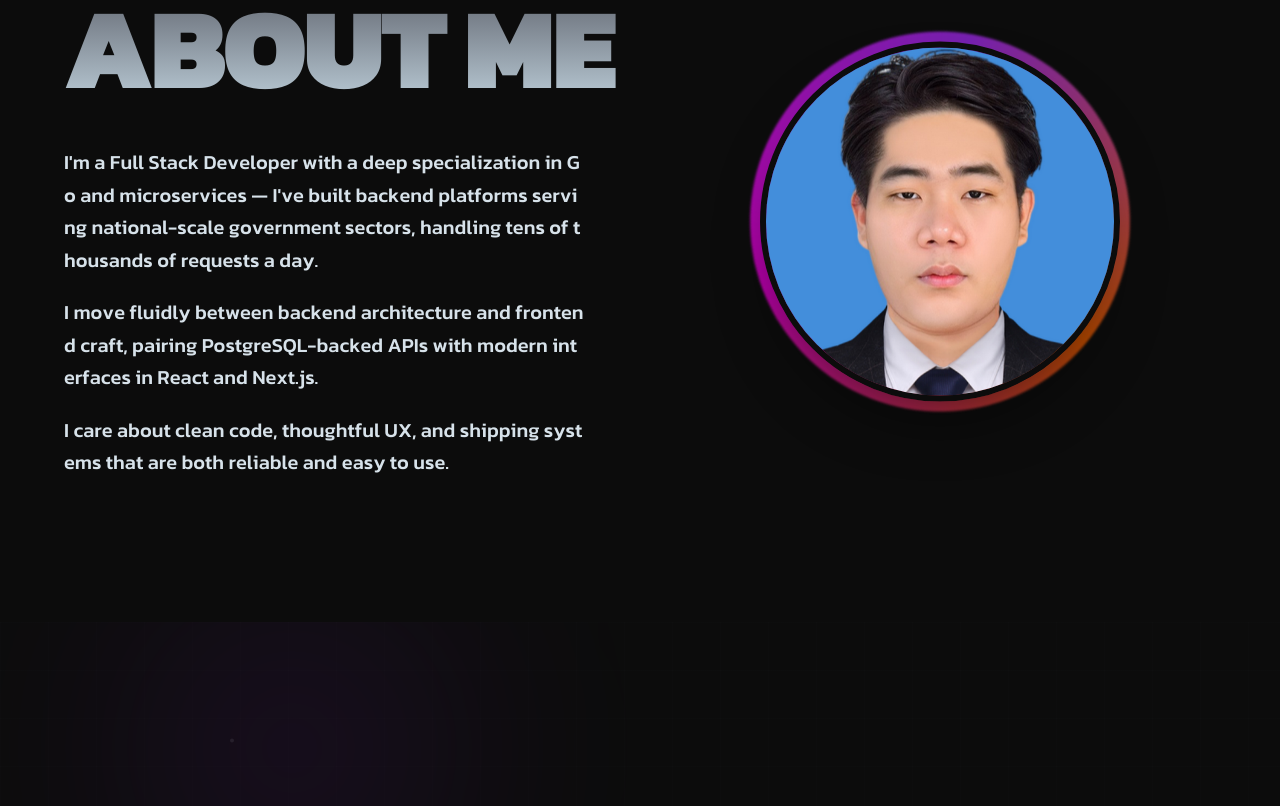
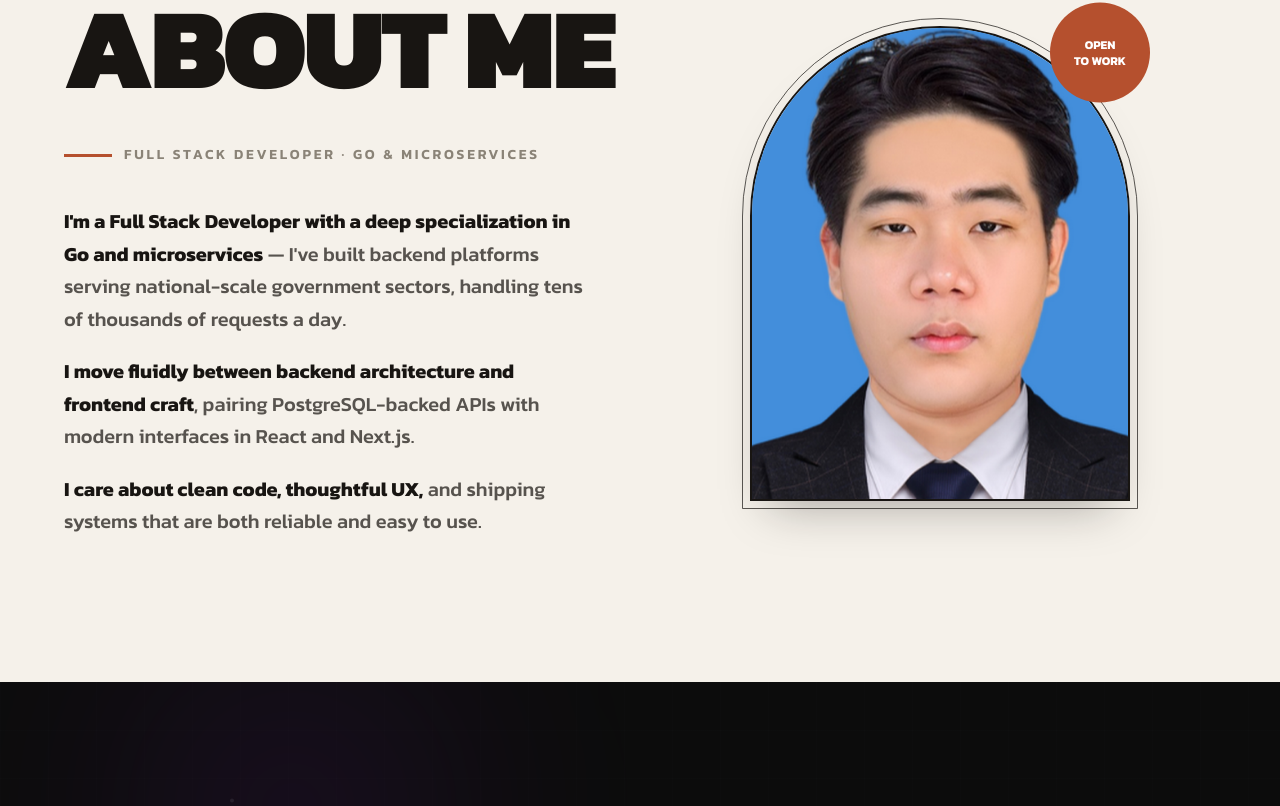
Before and after one commit to tonklasocute/tonkla-portfolio, a React (Vite) app: page / in a window 1280 px wide. Shown: the part 954-1760 px from the top of the page. Built offline with nearby package versions, Linux system fonts and the light colour scheme.

Commit message:
feat: restructure AboutSection for improved readability; replace AnimatedText with direct rendering

```diff
--- a/src/components/AboutSection.tsx
+++ b/src/components/AboutSection.tsx
@@ -1,72 +1,70 @@
 import { motion } from 'framer-motion'
 import FadeIn from './FadeIn'
-import AnimatedText from './AnimatedText'
 import profilePhoto from '../assets/profile.png'
 
 const ABOUT_PARAGRAPHS = [
-  "I'm a Full Stack Developer with a deep specialization in Go and microservices — I've built backend platforms serving national-scale government sectors, handling tens of thousands of requests a day.",
-  'I move fluidly between backend architecture and frontend craft, pairing PostgreSQL-backed APIs with modern interfaces in React and Next.js.',
-  'I care about clean code, thoughtful UX, and shipping systems that are both reliable and easy to use.',
+  {
+    bold: "I'm a Full Stack Developer with a deep specialization in Go and microservices",
+    rest: " — I've built backend platforms serving national-scale government sectors, handling tens of thousands of requests a day.",
+  },
+  {
+    bold: 'I move fluidly between backend architecture and frontend craft',
+    rest: ', pairing PostgreSQL-backed APIs with modern interfaces in React and Next.js.',
+  },
+  {
+    bold: 'I care about clean code, thoughtful UX,',
+    rest: ' and shipping systems that are both reliable and easy to use.',
+  },
 ]
 
 export default function AboutSection() {
   return (
-    <section id="about" className="relative px-5 sm:px-8 md:px-10 py-20 sm:py-28 md:py-36">
+    <section id="about" className="relative bg-[#F5F1EA] px-5 sm:px-8 md:px-10 py-20 sm:py-28 md:py-36">
       <div className="max-w-6xl mx-auto grid grid-cols-1 lg:grid-cols-2 gap-16 lg:gap-12 items-center">
         <div className="flex flex-col gap-8 sm:gap-10">
           <FadeIn y={40}>
             <h2
-              className="hero-heading font-black uppercase leading-none tracking-tight"
+              className="text-[#181512] font-black uppercase leading-none tracking-tight"
               style={{ fontSize: 'clamp(3rem, 9vw, 120px)' }}
             >
               About me
             </h2>
           </FadeIn>
 
+          <FadeIn delay={0.1} y={20}>
+            <div className="flex items-center gap-3">
+              <span className="w-12 h-[3px] bg-[#B5502E]" />
+              <span className="text-[#8A8377] font-semibold uppercase tracking-[0.2em] text-xs sm:text-sm">
+                Full Stack Developer · Go &amp; Microservices
+              </span>
+            </div>
+          </FadeIn>
+
           <div className="flex flex-col gap-4 sm:gap-5">
-            {ABOUT_PARAGRAPHS.map((text) => (
-              <AnimatedText
-                key={text}
-                text={text}
-                className="text-[#D7E2EA] font-medium leading-relaxed max-w-[520px]"
+            {ABOUT_PARAGRAPHS.map(({ bold, rest }, i) => (
+              <FadeIn key={bold} delay={0.15 + i * 0.08} y={20}>
+                <p
+                  className="leading-relaxed max-w-[520px]"
                   style={{ fontSize: 'clamp(1rem, 1.8vw, 1.25rem)' }}
-              />
+                >
+                  <span className="text-[#181512] font-bold">{bold}</span>
+                  <span className="text-[#57534E] font-medium">{rest}</span>
+                </p>
+              </FadeIn>
             ))}
           </div>
         </div>
 
         <FadeIn delay={0.2} x={60} y={0} duration={0.9}>
-          <div className="relative w-full max-w-[440px] mx-auto">
+          <div className="relative w-full max-w-[380px] mx-auto">
             <div
-              className="absolute inset-0 -z-10 rounded-full blur-[80px] opacity-90"
-              style={{
-                background:
-                  'radial-gradient(circle at 30% 25%, rgba(182,0,168,0.45) 0%, transparent 55%), radial-gradient(circle at 75% 80%, rgba(190,76,0,0.4) 0%, transparent 55%)',
-              }}
-            />
-
-            <motion.div
-              className="relative mx-auto aspect-square w-full max-w-[320px] sm:max-w-[360px]"
-              animate={{ y: [0, -14, 0] }}
-              transition={{ duration: 5, repeat: Infinity, ease: 'easeInOut' }}
-            >
-              <motion.div
-                className="absolute -inset-[10px] rounded-full"
-                style={{
-                  background:
-                    'conic-gradient(from 0deg, #B600A8, #7621B0, #BE4C00, #B600A8)',
-                  filter: 'blur(1px)',
-                }}
-                animate={{ rotate: 360 }}
-                transition={{ duration: 10, repeat: Infinity, ease: 'linear' }}
+              className="absolute -inset-x-2 -inset-y-2 rounded-t-[999px] rounded-b-none border border-[#181512]/70"
+              aria-hidden
             />
 
             <div
-                className="relative w-full h-full rounded-full overflow-hidden border-[6px] border-[#0C0C0C]"
-                style={{
-                  boxShadow:
-                    '0 30px 60px -20px rgba(0,0,0,0.6), inset 0 0 50px 14px rgba(12,12,12,0.55)',
-                }}
+              className="relative aspect-[4/5] w-full rounded-t-[999px] overflow-hidden border-2 border-[#181512]"
+              style={{ boxShadow: '0 24px 48px -20px rgba(24,21,18,0.35)' }}
             >
               <img
                 src={profilePhoto}
@@ -74,6 +72,18 @@ export default function AboutSection() {
                 className="w-full h-full object-cover"
               />
             </div>
+
+            <motion.div
+              className="absolute -top-4 -right-4 sm:-top-5 sm:-right-5 z-10 flex flex-col items-center justify-center w-[86px] h-[86px] sm:w-[100px] sm:h-[100px] rounded-full text-center -rotate-6"
+              style={{ background: '#B5502E' }}
+              animate={{ y: [0, -6, 0] }}
+              transition={{ duration: 4, repeat: Infinity, ease: 'easeInOut' }}
+            >
+              <span className="text-white font-bold uppercase text-[11px] sm:text-xs leading-tight">
+                Open
+                <br />
+                to Work
+              </span>
             </motion.div>
           </div>
         </FadeIn>
--- a/src/components/AnimatedText.tsx
+++ /dev/null
@@ -1,60 +0,0 @@
-import { useRef } from 'react'
-import { motion, useScroll, useTransform } from 'framer-motion'
-
-interface AnimatedTextProps {
-  text: string
-  className?: string
-  style?: React.CSSProperties
-}
-
-export default function AnimatedText({
-  text,
-  className,
-  style,
-}: AnimatedTextProps) {
-  const ref = useRef<HTMLParagraphElement>(null)
-  const { scrollYProgress } = useScroll({
-    target: ref,
-    offset: ['start 0.8', 'end 0.2'],
-  })
-
-  const characters = text.split('')
-
-  return (
-    <p ref={ref} className={className} style={style}>
-      {characters.map((char, i) => {
-        const start = i / characters.length
-        const end = start + 1 / characters.length
-        return (
-          <Char
-            key={i}
-            char={char}
-            progress={scrollYProgress}
-            range={[start, end]}
-          />
-        )
-      })}
-    </p>
-  )
-}
-
-function Char({
-  char,
-  progress,
-  range,
-}: {
-  char: string
-  progress: ReturnType<typeof useScroll>['scrollYProgress']
-  range: [number, number]
-}) {
-  const opacity = useTransform(progress, range, [0.2, 1])
-
-  return (
-    <span style={{ position: 'relative', display: 'inline' }}>
-      <span style={{ visibility: 'hidden' }}>{char}</span>
-      <motion.span style={{ opacity, position: 'absolute', left: 0, top: 0 }}>
-        {char}
-      </motion.span>
-    </span>
-  )
-}
```
Lines whose indentation alone changed are shown as unchanged.
